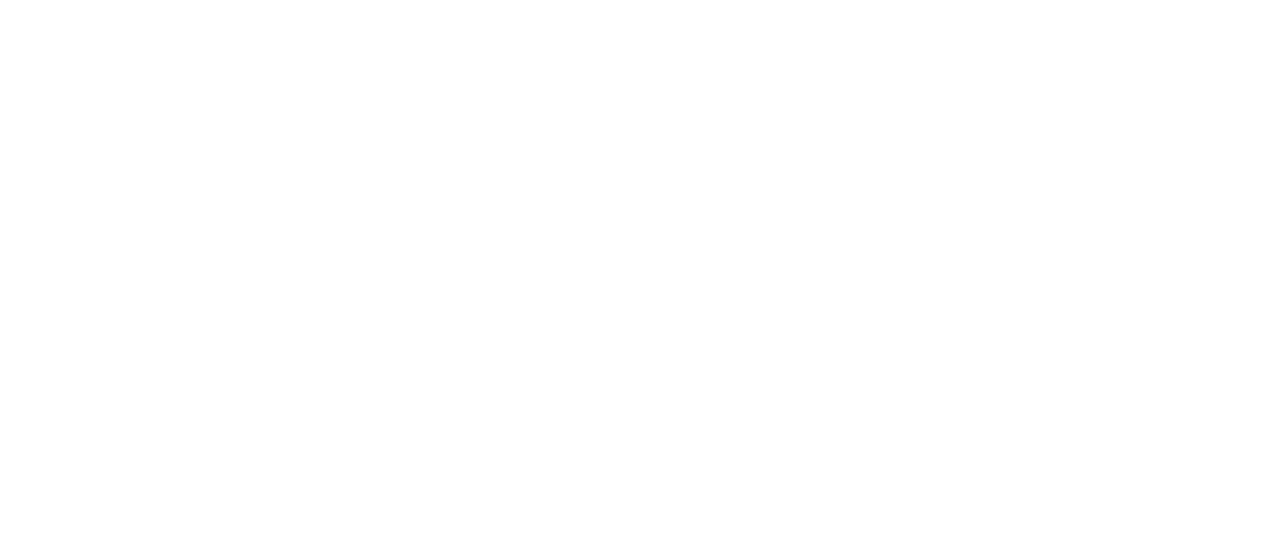
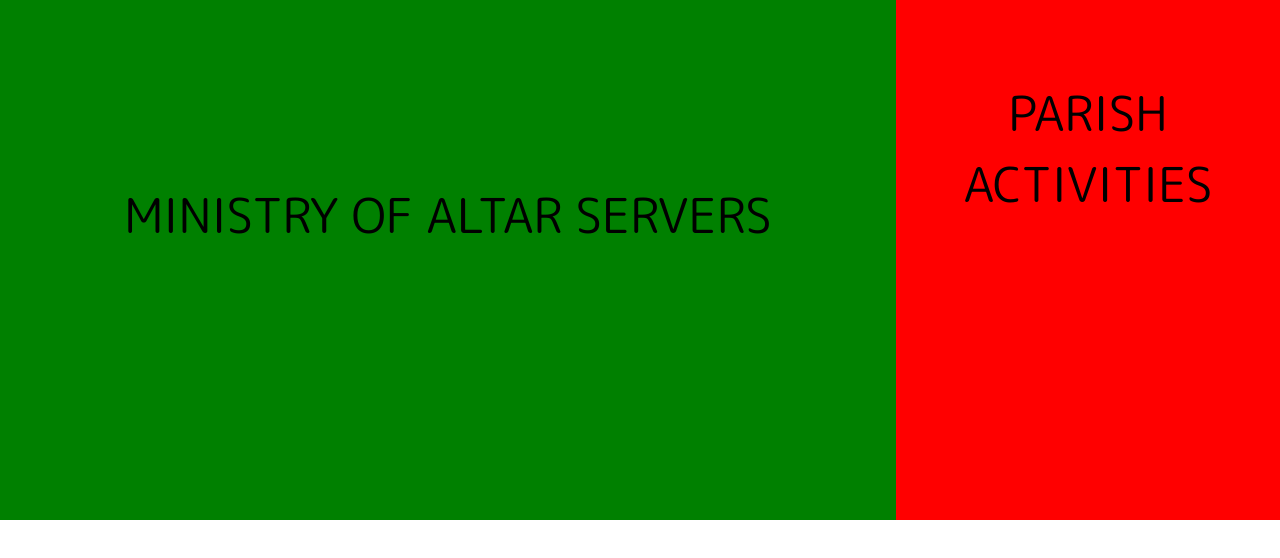
Before and after one commit to slrpmas/Website, a plain HTML site: page index.html in a window 1280 px wide. Drawn offline with Linux system fonts and the light colour scheme.

Commit message:
2nd Commit

```diff
--- /dev/null
+++ b/CSS/index.css
@@ -0,0 +1,29 @@
+#WelcomeBox {
+	position: absolute;
+	top: 0;
+	left: 0;
+	right: 0;
+	bottom: 0;
+	background-color: Green;
+	width: 70%;
+	height: 65%;
+}
+#HeaderText {
+	text-align: center;
+	font-family: 'M PLUS Rounded 1c', sans-serif;
+	text-transform: uppercase;
+	color: Black;
+	font-size: 3em;
+	margin: 0;
+	padding-top: 20%;
+}
+#ActivitiesBox {
+	position: absolute;
+	top: 0;
+	left: 70%;
+	right: 0;
+	bottom: 0;
+	background-color: Red;
+	width: 30%;
+	height: 65%;
+}
--- a/index.html
+++ b/index.html
@@ -1,8 +1,16 @@
 <!DOCTYPE html>
 <html>
 <head>
+<link rel="stylesheet" href="CSS\index.css">
+<link href="https://fonts.googleapis.com/css?family=M+PLUS+Rounded+1c" rel="stylesheet">
 <title> Ministry of Altar Servers </title>
 </head>
 <body>
+	<div id="WelcomeBox">
+		<p id="HeaderText"> Ministry of Altar Servers </p>
+	</div>
+	<div id="ActivitiesBox">
+		<p id="HeaderText"> Parish Activities </p>
+	</div>
 </body>
 </html>
```
